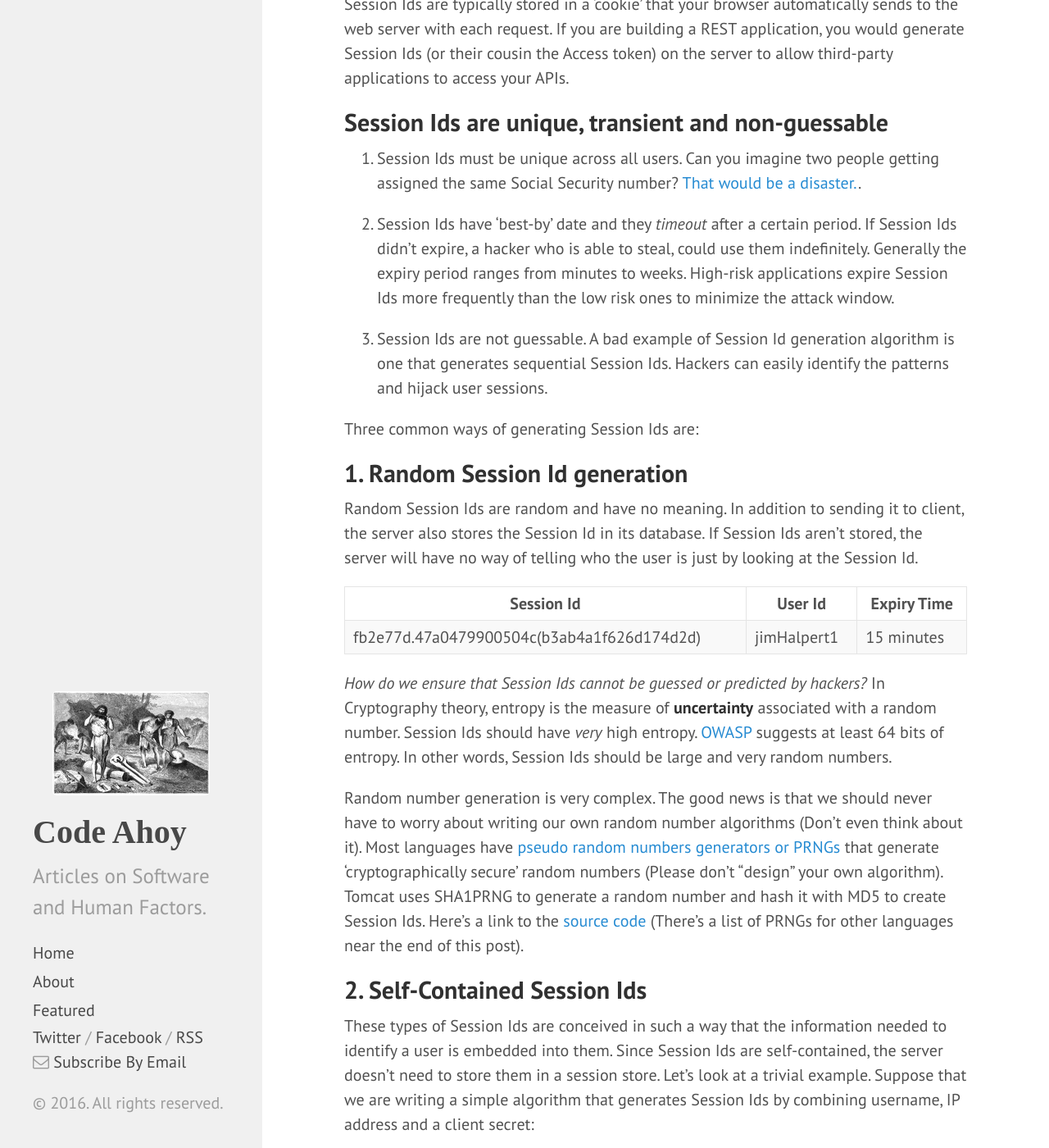
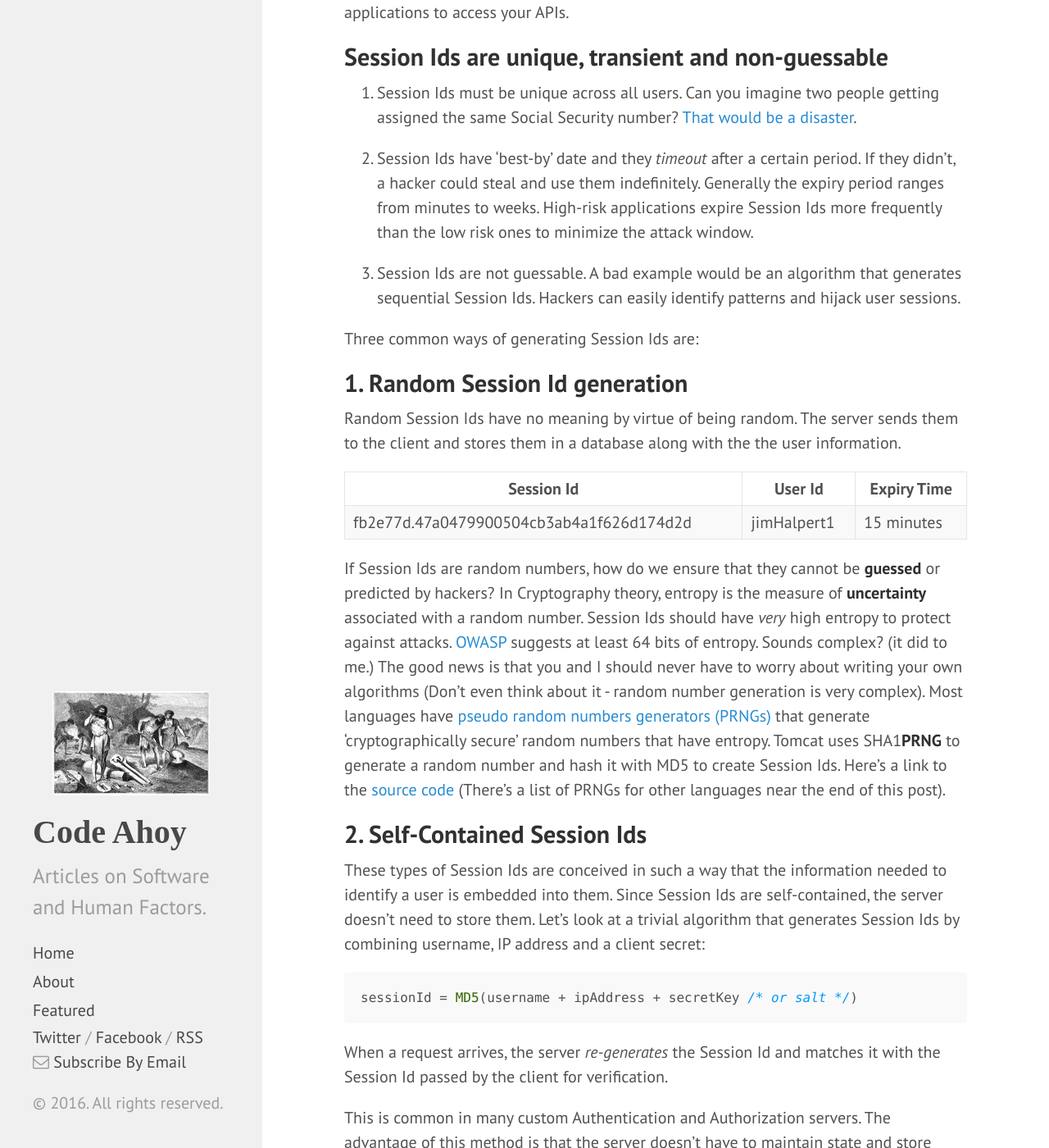
Before and after one commit to talk2viren/umermansoor.github.io, a Jekyll site: the page built from _posts/2016-04-13-generating-session-ids.md, in a window 1280 px wide and 1400 px high, scrolled down 634 px. Shown: the whole window at 82% size. Built offline with Jekyll 4.4.1, drawn with Linux system fonts in a browser that asks for light colours; nearby versions of some CDN libraries; a script that is not in the unit is left out; comment, search, counter and statistics services are not loaded; some of the changed text lies outside the part shown.

Commit message:
Improvements

````diff
--- a/_posts/2016-04-13-generating-session-ids.md
+++ b/_posts/2016-04-13-generating-session-ids.md
@@ -5,47 +5,43 @@
 excerpt_separator: <!--more-->
 ---
 
-Session Identifiers are a bit like Social Security numbers for the web.
+Session Identifiers  are a bit like Social Security numbers for the web.
 ![Sessions and SSN]({{ site.url }}/img/sessionandssn.png)
 
-Session Identifiers (aka Session Ids or Session Tokens) are [unique identifiers](https://en.wikipedia.org/wiki/Unique_identifier) that are given to users when they log in. All subsequent requests from users has this Session Id that allows the server look up and identify users.
+Session Ids are unique numbers that server assigns to users when they log in. It does that because the protocol used by web servers, the HTTP, is stateless. What this means is that when a request arrives, the server sends a response and forgets all about the request and the user who made it. To identify themselves to the server, users send their Session Ids with each requests.
 
-Session Ids exist because HTTP is a stateless protocol. It has no concept of a user session. Each request is treated as an independent transaction that is unrelated to any previous transaction. This is true for all requests even the ones made over the same connection. Session Ids provide a way to associate request to a users.
-
-Session Ids are typically stored in a 'cookie' that your browser automatically sends to the web server with each request. If you are building a REST application, you would generate Session Ids  (or their cousin the Access token) on the server   to allow third-party applications to access your APIs.
+Session Ids are typically stored in a 'cookie' that your browser automatically sends to the web server with each request. If you are building a REST application from scratch, you would generate Session Ids (or their cousin the Access token) on the server to allow applications to access your APIs.
 
 <!--more-->
 
 ## Session Ids are unique, transient and non-guessable
-1. Session Ids must be unique across all users. Can you imagine two people getting assigned the same Social Security number? [That would be a disaster.](http://www.pcworld.com/article/3004654/government/a-tale-of-two-women-same-birthday-same-social-security-number-same-big-data-mess.html).
+1. Session Ids must be unique across all users. Can you imagine two people getting assigned the same Social Security number? [That would be a disaster](http://www.pcworld.com/article/3004654/government/a-tale-of-two-women-same-birthday-same-social-security-number-same-big-data-mess.html).
 
-2. Session Ids have 'best-by' date and they *timeout* after a certain period. If Session Ids didn't expire, a hacker who is able to steal, could use them indefinitely. Generally the expiry period ranges from minutes to weeks. High-risk applications expire Session Ids more frequently than the low risk ones to minimize the attack window.
+2. Session Ids have 'best-by' date and they *timeout* after a certain period. If they didn't, a hacker could steal and use them indefinitely. Generally the expiry period ranges from minutes to weeks. High-risk applications expire Session Ids more frequently than the low risk ones to minimize the attack window.
 
-3. Session Ids are not guessable. A bad example of Session Id generation algorithm is one that generates sequential Session Ids. Hackers can easily identify the patterns and hijack user sessions.
+3. Session Ids are not guessable. A bad example would be an algorithm that generates sequential Session Ids. Hackers can easily identify patterns and hijack user sessions.
 
 Three common ways of generating Session Ids are:
 
 ## 1. Random Session Id generation
-Random Session Ids are random and have no meaning. In addition to sending it to client, the server also stores the Session Id in its database. If Session Ids aren't stored, the server will have no way of telling who the user is just by looking at the Session Id.
+Random Session Ids have no meaning by virtue of being random. The server sends them to the client and stores them in a database along with the the user information.
 
 | Session Id                               | User Id     | Expiry Time |
 |------------------------------------------|-------------|-------------|
-| fb2e77d.47a0479900504c(b3ab4a1f626d174d2d) | jimHalpert1 | 15 minutes|
+| fb2e77d.47a0479900504cb3ab4a1f626d174d2d | jimHalpert1 | 15 minutes|
 
-*How do we ensure that Session Ids cannot be guessed or predicted by hackers?* In Cryptography theory, entropy is the measure of **uncertainty** associated with a random number. Session Ids should have *very* high entropy. [OWASP](https://www.owasp.org/index.php/Session_Management_Cheat_Sheet#Session_Expiration) suggests at least 64 bits of entropy. In other words, Session Ids should be large and very random numbers.
-
-Random number generation is very complex. The good news is that we should never have to worry about writing our own random number algorithms (Don't even think about it). Most languages have [pseudo random numbers generators or PRNGs](https://en.wikipedia.org/wiki/Pseudorandom_number_generator) that generate 'cryptographically secure' random numbers (Please don't "design" your own algorithm). Tomcat uses SHA1PRNG to generate a random number and hash it with MD5 to create Session Ids. Here's a link to the [source code](https://docs.jboss.org/jbossas/javadoc/4.0.2/org/jboss/web/tomcat/tc5/session/SessionIDGenerator.java.html) (There's a list of PRNGs for other languages near the end of this post).
+If Session Ids are random numbers, how do we ensure that they cannot be **guessed** or predicted by hackers? In Cryptography theory, entropy is the measure of **uncertainty** associated with a random number. Session Ids should have *very* high entropy to protect against attacks. [OWASP](https://www.owasp.org/index.php/Session_Management_Cheat_Sheet#Session_Expiration) suggests at least 64 bits of entropy. Sounds complex? (it did to me.) The good news is that you and I should never have to worry about writing your own algorithms (Don't even think about it - random number generation is very complex). Most languages have [pseudo random numbers generators (PRNGs)](https://en.wikipedia.org/wiki/Pseudorandom_number_generator) that generate 'cryptographically secure' random numbers that have entropy. Tomcat uses SHA1**PRNG** to generate a random number and hash it with MD5 to create Session Ids. Here's a link to the [source code](https://docs.jboss.org/jbossas/javadoc/4.0.2/org/jboss/web/tomcat/tc5/session/SessionIDGenerator.java.html) (There's a list of PRNGs for other languages near the end of this post).
 
 ## 2. Self-Contained Session Ids
 
-These types of Session Ids are conceived in such a way that the information needed to identify a user is embedded into them. Since Session Ids are self-contained, the server doesn't need to store them in a session store. Let's look at a trivial example. Suppose that we are writing a simple algorithm that generates Session Ids by combining username, IP address and a client secret:
+These types of Session Ids are conceived in such a way that the information needed to identify a user is embedded into them. Since Session Ids are self-contained, the server doesn't need to store them. Let's look at a trivial algorithm that generates Session Ids by combining username, IP address and a client secret:
 
 ```java
-sessionId = MD5(username + ipAddress + serverSecretKey /* or salt */)
+sessionId = MD5(username + ipAddress + secretKey /* or salt */)
 ```
 When a request arrives, the server *re-generates* the Session Id and matches it with the Session Id passed by the client for verification.
 
-This type of Session Id generation is common in many custom Authentication and Authorization servers.
+This is common in many custom Authentication and Authorization servers. The advantage of this method is that the server doesn't have to maintain state and store Session Ids in a database.
 
 **Disclaimer:** The Session Id generation formula above is simplistic. Real applications would combine many parameters such as the user's access group, time stamp, etc. The timestamp is generated based on Session Id's lifetime to allow it to expire.
 
````
